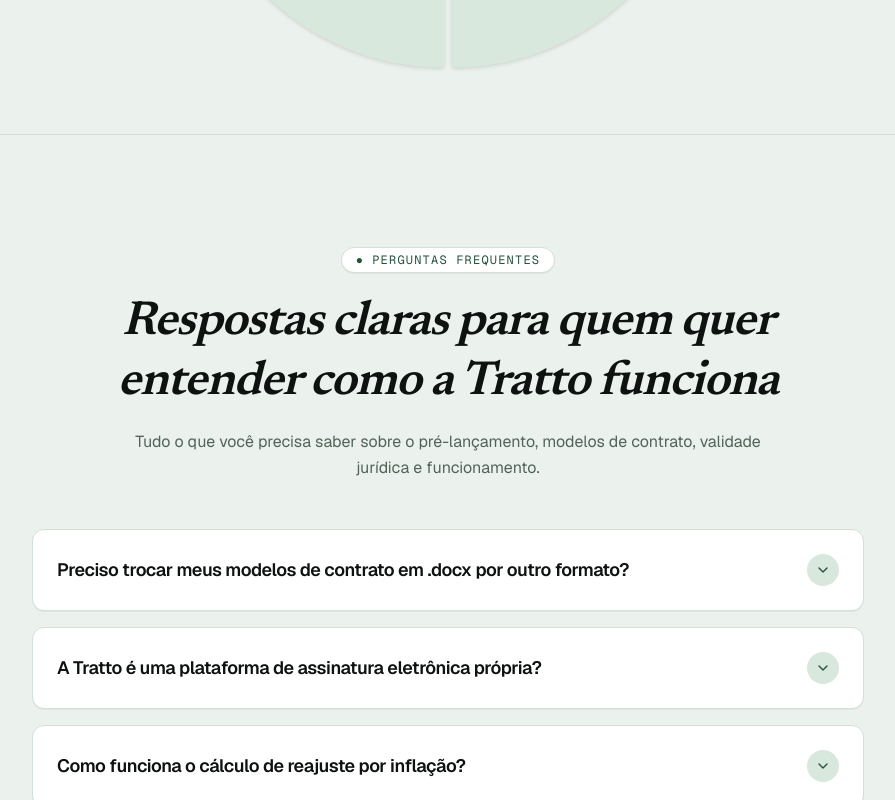
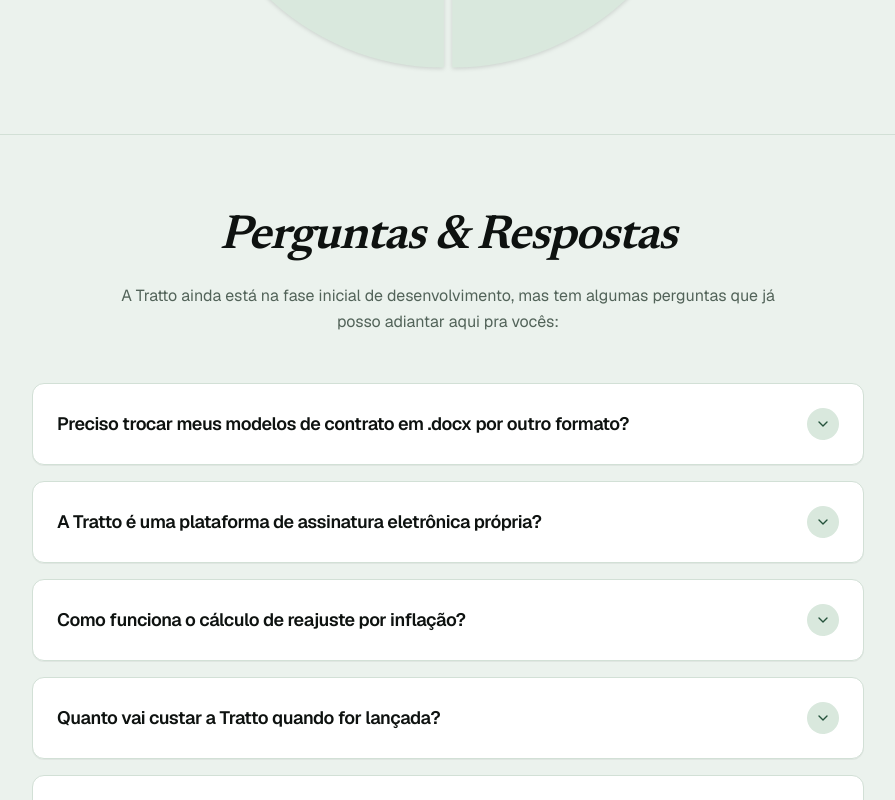
Before and after one commit to brtorresdel/tratto-landing-page, a Next.js app: page / in a window 1280 px wide. Shown: the part 6620-7420 px from the top of the page, without its empty margins (192-1087 px from the left). Built offline with nearby package versions, Linux system fonts and the light colour scheme.

Commit message:
feat(faq): remover pill, atualizar titulo para Perguntas & Respostas e ajustar descricao

```diff
--- a/src/components/faq-section.tsx
+++ b/src/components/faq-section.tsx
@@ -39,22 +39,16 @@ export function FaqSection() {
   };
 
   return (
-    <section id="faq" className="py-20 sm:py-28 bg-[var(--bg-canvas)] border-t border-[var(--border-subtle)] transition-colors duration-300">
+    <section id="faq" className="pt-14 sm:pt-18 pb-20 sm:pb-28 bg-[var(--bg-canvas)] border-t border-[var(--border-subtle)] transition-colors duration-300">
       <div className="mx-auto max-w-4xl px-4 sm:px-8 text-center">
-        {/* Eyebrow / Chapéu Editorial */}
-        <div className="inline-flex items-center gap-2 rounded-full border border-[var(--border-subtle)] bg-[var(--bg-card)] px-3.5 py-1 text-xs font-mono uppercase tracking-widest text-[var(--accent-primary)] shadow-2xs">
-          <span>●</span>
-          <span>Perguntas Frequentes</span>
-        </div>
-
         {/* Título Principal */}
-        <h2 className="mt-5 font-serif text-3xl sm:text-5xl italic font-semibold text-[var(--text-main)] leading-tight tracking-tight">
-          Respostas claras para quem quer entender como a Tratto funciona
+        <h2 className="font-serif text-3xl sm:text-5xl italic font-semibold text-[var(--text-main)] leading-tight tracking-tight">
+          Perguntas & Respostas
         </h2>
 
         {/* Subtítulo */}
         <p className="mt-4 mx-auto max-w-2xl text-sm sm:text-base text-[var(--text-muted)] leading-relaxed">
-          Tudo o que você precisa saber sobre o pré-lançamento, modelos de contrato, validade jurídica e funcionamento.
+          A Tratto ainda está na fase inicial de desenvolvimento, mas tem algumas perguntas que já posso adiantar aqui pra vocês:
         </p>
 
         {/* Lista Accordion do FAQ */}
```
Also changed, not shown: 1 other file (tests, documents, lock files or other folders).
